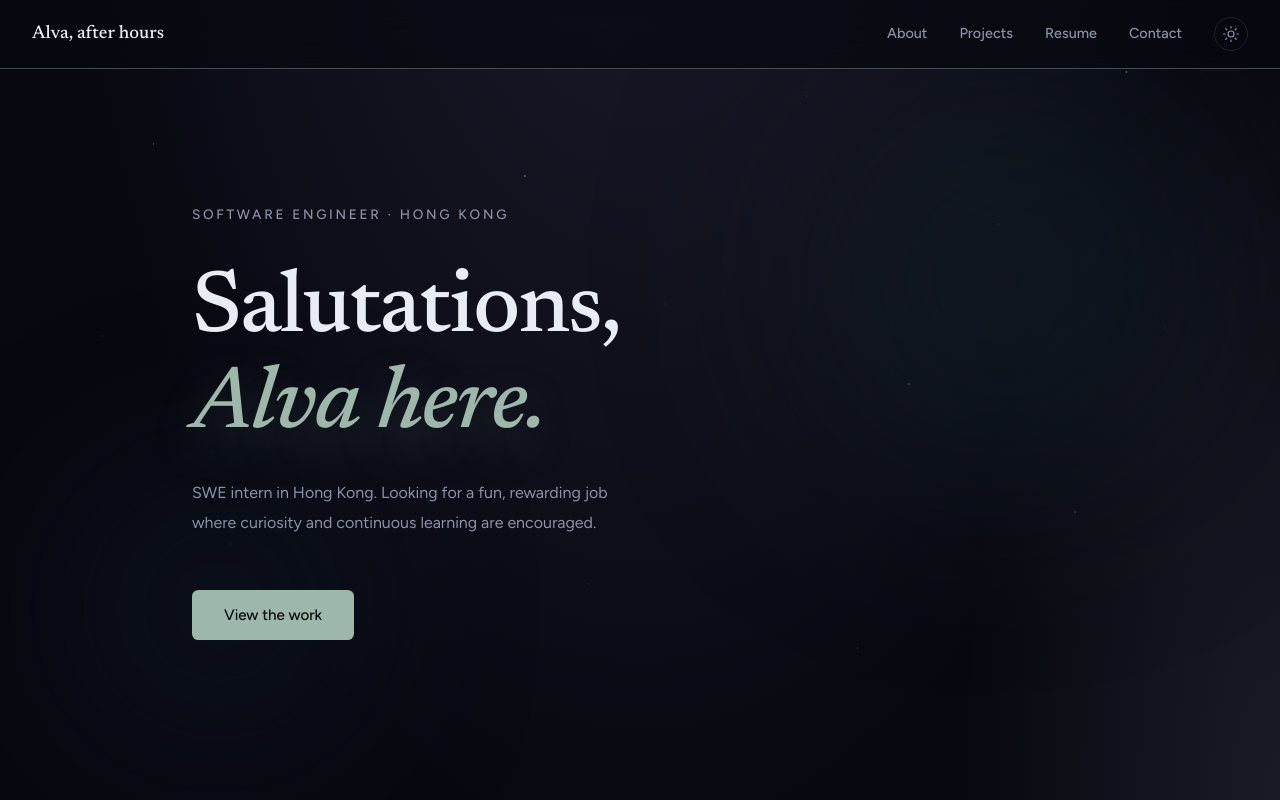
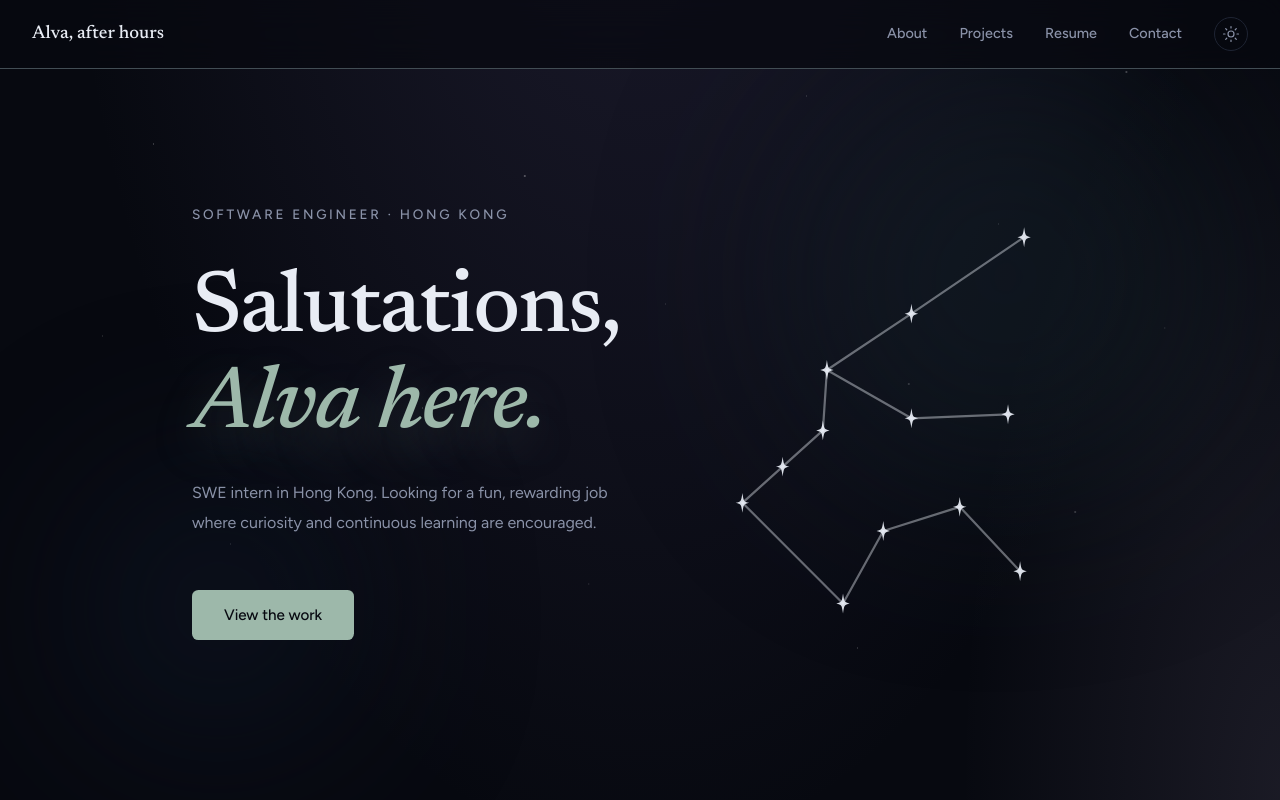
Before and after one commit to alvasi/alvasi.github.io, a React (Vite) app in the folder alva-portfolio/: page / in a window 1280 px wide. Both pictures are taken after a click on the button "Switch to dark mode". Shown: the top 800 px of the page. Built offline with nearby package versions, Linux system fonts and the light colour scheme.

Commit message:
feat: add aquarius constellation and persist night mode during refresh if already in night mode

```diff
--- a/alva-portfolio/index.html
+++ b/alva-portfolio/index.html
@@ -5,6 +5,13 @@
     <link rel="icon" type="image/svg+xml" href="/favicon.svg" />
     <meta name="viewport" content="width=device-width, initial-scale=1.0" />
     <title>alva-portfolio</title>
+    <script>
+      try {
+        if (localStorage.getItem("alva-theme") === "night") {
+          document.documentElement.setAttribute("data-dark", "true")
+        }
+      } catch (_) {}
+    </script>
   </head>
   <body>
     <div id="root"></div>
--- a/alva-portfolio/src/App.tsx
+++ b/alva-portfolio/src/App.tsx
@@ -1,4 +1,5 @@
 import { useState, useRef, useEffect, type CSSProperties, type ReactNode } from "react"
+import { Aquarius } from "./Aquarius"
 import {
   copy,
   education,
@@ -130,7 +131,8 @@ function Hero({ dark }: { dark: boolean }) {
         />
       ))}
 
-      <div className="site-wrap hero-in">
+      <div className="site-wrap hero-stage">
+        <div className="hero-in">
           <p className="eyebrow hero-eyebrow">{copy.eyebrow}</p>
           <h1 className="hero-title">
             {dark ? (
@@ -149,6 +151,12 @@ function Hero({ dark }: { dark: boolean }) {
           <a href="#projects" className="btn btn-fill">
             {voice(dark, copy.heroCta.light, copy.heroCta.dark)}
           </a>
+        </div>
+        {dark && (
+          <Reveal className="aquarius-reveal">
+            <Aquarius />
+          </Reveal>
+        )}
       </div>
     </section>
   )
@@ -317,15 +325,29 @@ function Contact({ dark }: { dark: boolean }) {
   )
 }
 
+const THEME_KEY = "alva-theme"
+
+function storedNight() {
+  try {
+    return localStorage.getItem(THEME_KEY) === "night"
+  } catch {
+    return false
+  }
+}
+
 export default function App() {
-  const [dark, setDark] = useState(false)
+  const [dark, setDark] = useState(storedNight)
   const [cueNight, setCueNight] = useState(false)
 
   useEffect(() => {
     const root = document.documentElement
     if (dark) root.setAttribute("data-dark", "true")
     else root.removeAttribute("data-dark")
-    return () => root.removeAttribute("data-dark")
+    try {
+      localStorage.setItem(THEME_KEY, dark ? "night" : "light")
+    } catch {
+      /* private mode */
+    }
   }, [dark])
 
   useEffect(() => {
--- /dev/null
+++ b/alva-portfolio/src/Aquarius.tsx
@@ -0,0 +1,83 @@
+const VIEW = { w: 100, h: 108 }
+
+const nodes = [
+  { id: "a", x: 86, y: 8 },
+  { id: "b", x: 58, y: 27 },
+  { id: "c", x: 37, y: 41 },
+  { id: "d", x: 58, y: 53 },
+  { id: "e", x: 82, y: 52 },
+  { id: "f", x: 36, y: 56 },
+  { id: "g", x: 26, y: 65 },
+  { id: "h", x: 16, y: 74 },
+  { id: "i", x: 41, y: 99 },
+  { id: "j", x: 51, y: 81 },
+  { id: "k", x: 70, y: 75 },
+  { id: "l", x: 85, y: 91 },
+] as const
+
+const edges: readonly [string, string][] = [
+  ["a", "b"],
+  ["b", "c"],
+  ["c", "d"],
+  ["d", "e"],
+  ["c", "f"],
+  ["f", "g"],
+  ["g", "h"],
+  ["h", "i"],
+  ["i", "j"],
+  ["j", "k"],
+  ["k", "l"],
+]
+
+const at = Object.fromEntries(nodes.map((n) => [n.id, n]))
+
+const STAR = (() => {
+  const h = 2.47
+  const w = 1.67
+  const c = 0.32
+  return [
+    `M 0 ${-h}`,
+    `C ${c} ${-c} ${c} ${-c} ${w} 0`,
+    `C ${c} ${c} ${c} ${c} 0 ${h}`,
+    `C ${-c} ${c} ${-c} ${c} ${-w} 0`,
+    `C ${-c} ${-c} ${-c} ${-c} 0 ${-h}`,
+    "Z",
+  ].join(" ")
+})()
+
+export function Aquarius() {
+  return (
+    <svg
+      className="aquarius"
+      viewBox={`0 0 ${VIEW.w} ${VIEW.h}`}
+      aria-hidden="true"
+    >
+      {edges.map(([a, b], i) => (
+        <line
+          key={`${a}-${b}`}
+          x1={at[a].x}
+          y1={at[a].y}
+          x2={at[b].x}
+          y2={at[b].y}
+          className="aquarius-line"
+          pathLength={1}
+          style={{ ["--aquarius-delay" as string]: `${80 + i * 55}ms` }}
+        />
+      ))}
+      {nodes.map((node, i) => (
+        <g
+          key={node.id}
+          className="aquarius-hit"
+          transform={`translate(${node.x} ${node.y})`}
+          style={{ ["--aquarius-delay" as string]: `${i * 55}ms` }}
+        >
+          <circle r="5" className="aquarius-target" />
+          <g className="aquarius-node">
+            <path className="aquarius-shadow" d={STAR} />
+            <path d={STAR} />
+          </g>
+        </g>
+      ))}
+    </svg>
+  )
+}
--- a/alva-portfolio/src/index.css
+++ b/alva-portfolio/src/index.css
@@ -384,6 +384,17 @@ main {
   padding-bottom: 7rem;
   position: relative;
   overflow: hidden;
+}
+
+.hero-stage {
+  display: grid;
+  grid-template-columns: minmax(0, 1fr);
+  align-items: center;
+  gap: 1.5rem;
+}
+
+html[data-dark="true"] .hero-stage {
+  grid-template-columns: minmax(0, 1.05fr) minmax(220px, 0.9fr);
 }
 
 .hero-in {
@@ -895,6 +906,10 @@ html:not([data-dark="true"]) .project-card:hover {
 }
 
 @media (max-width: 768px) {
+  html[data-dark="true"] .hero-stage {
+    grid-template-columns: minmax(0, 1fr);
+  }
+
   .about-grid {
     grid-template-columns: 1fr;
     gap: 2.5rem;
@@ -993,6 +1008,105 @@ html:not([data-dark="true"]) .project-card:hover {
 .reveal.is-in .skill-chip:nth-child(11) { transition-delay: 0.44s; }
 .reveal.is-in .skill-chip:nth-child(12) { transition-delay: 0.48s; }
 
+.aquarius-reveal {
+  width: 100%;
+  max-width: 420px;
+  justify-self: start;
+  margin-left: -0.5rem;
+  z-index: 2;
+}
+
+.aquarius {
+  width: 100%;
+  height: auto;
+  overflow: visible;
+}
+
+.aquarius-line {
+  stroke: rgb(232 236 244 / 0.42);
+  stroke-width: 0.55;
+  stroke-linecap: round;
+  stroke-dasharray: 1;
+  stroke-dashoffset: 1;
+  opacity: 0;
+  transition:
+    stroke-dashoffset 0.55s cubic-bezier(0.22, 1, 0.36, 1) var(--aquarius-delay, 0ms),
+    opacity 0.4s ease var(--aquarius-delay, 0ms);
+}
+
+.reveal.is-in .aquarius-line {
+  stroke-dashoffset: 0;
+  opacity: 1;
+}
+
+.aquarius-target {
+  fill: transparent;
+}
+
+.aquarius-hit {
+  cursor: pointer;
+}
+
+.aquarius-node {
+  transform-origin: 0 0;
+  fill: rgb(236 240 248 / 0.92);
+  opacity: 0;
+  transform: scale(0.25);
+  transition:
+    opacity 0.5s cubic-bezier(0.22, 1, 0.36, 1) var(--aquarius-delay, 0ms),
+    transform 0.5s cubic-bezier(0.22, 1, 0.36, 1) var(--aquarius-delay, 0ms),
+    fill 0.18s ease,
+    filter 0.18s ease;
+}
+
+.reveal.is-in .aquarius-node {
+  opacity: 1;
+  transform: scale(1);
+}
+
+.aquarius-shadow {
+  fill: #fff;
+  opacity: 0;
+  filter: blur(0.85px);
+  transform-origin: 0 0;
+  transition: opacity 0.18s ease, transform 0.18s ease;
+}
+
+.reveal.is-in .aquarius-hit:hover .aquarius-node {
+  transform: scale(1.5);
+  fill: #fff;
+  filter:
+    brightness(2.2)
+    drop-shadow(0 0 0.45px #fff)
+    drop-shadow(0 0 1.1px rgb(255 255 255 / 0.9));
+  transition:
+    transform 0.18s ease,
+    fill 0.18s ease,
+    filter 0.18s ease,
+    opacity 0.18s ease;
+}
+
+.reveal.is-in .aquarius-hit:hover .aquarius-shadow {
+  opacity: 0.55;
+  transform: scale(1.35);
+}
+
+@media (max-width: 900px) {
+  html[data-dark="true"] .hero-stage {
+    grid-template-columns: minmax(0, 1fr);
+  }
+
+  .aquarius-reveal {
+    max-width: 280px;
+  }
+}
+
+@media (max-width: 640px) {
+  .aquarius-reveal {
+    display: none;
+  }
+}
+
 @media (prefers-reduced-motion: reduce) {
   html {
     scroll-behavior: auto;
@@ -1003,11 +1117,15 @@ html:not([data-dark="true"]) .project-card:hover {
   .skill-chip,
   .night-cue-label,
   .theme-toggle.is-cue,
-  .light-orb {
+  .light-orb,
+  .aquarius-node,
+  .aquarius-shadow,
+  .aquarius-line {
     opacity: 1 !important;
     transform: none !important;
     animation: none !important;
     transition: none !important;
     filter: none !important;
+    stroke-dashoffset: 0 !important;
   }
 }
```
Lines whose indentation alone changed are shown as unchanged.
